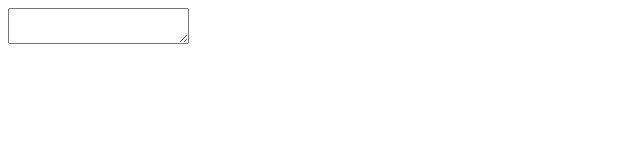
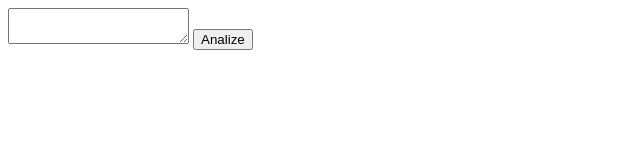
Before and after one commit to bwitczak/SentimentAnalysis, a SvelteKit app: page / in a window 1280 px wide. Shown: the top 160 px of the page, without its empty margins (0-640 px from the left). Built offline with nearby package versions, Linux system fonts and the light colour scheme.

Commit message:
Send form action with form data console log

```diff
--- /dev/null
+++ b/src/routes/+page.server.ts
@@ -0,0 +1,8 @@
+import type { Actions } from './$types';
+
+export const actions: Actions = {
+	default: async ({ request }) => {
+		const formData = await request.formData();
+		console.log('send', formData);
+	}
+};
--- a/src/routes/+page.svelte
+++ b/src/routes/+page.svelte
@@ -1,7 +1,13 @@
 <script lang="ts">
+	import Button from '$lib/components/Button.svelte';
 	import TextArea from '$lib/components/TextArea.svelte';
 
 	let text = $state('');
 </script>
 
-<TextArea bind:text />
+<main class="container">
+	<form method="POST">
+		<TextArea name="sentiment-text" bind:text />
+		<Button type="submit" label="Analize" />
+	</form>
+</main>
```
